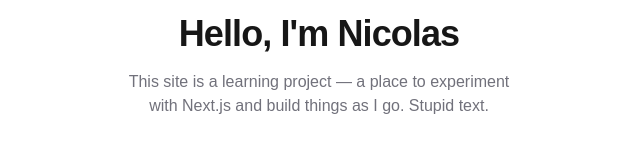
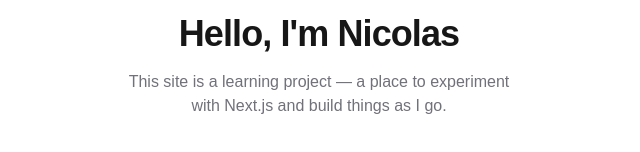
Before and after one commit to LuckyBlob/protonet, a Next.js app: page / in a window 1280 px wide. Shown: the part 334-486 px from the top of the page, without its empty margins (321-961 px from the left). Built offline with nearby package versions, Linux system fonts and the light colour scheme.

Commit message:
Revert "VS Code native git support"
This reverts commit 647d625b0738ba26cc9a34278e999708eb51c3e9.

```diff
--- a/app/page.tsx
+++ b/app/page.tsx
@@ -4,7 +4,7 @@ export default function Home() {
       <h1 className="text-4xl font-semibold tracking-tight">Hello, I&apos;m Nicolas</h1>
       <p className="mt-4 max-w-sm text-center text-zinc-500">
         This site is a learning project — a place to experiment with Next.js and
-        build things as I go. Stupid text.
+        build things as I go.
       </p>
     </main>
   );
```
